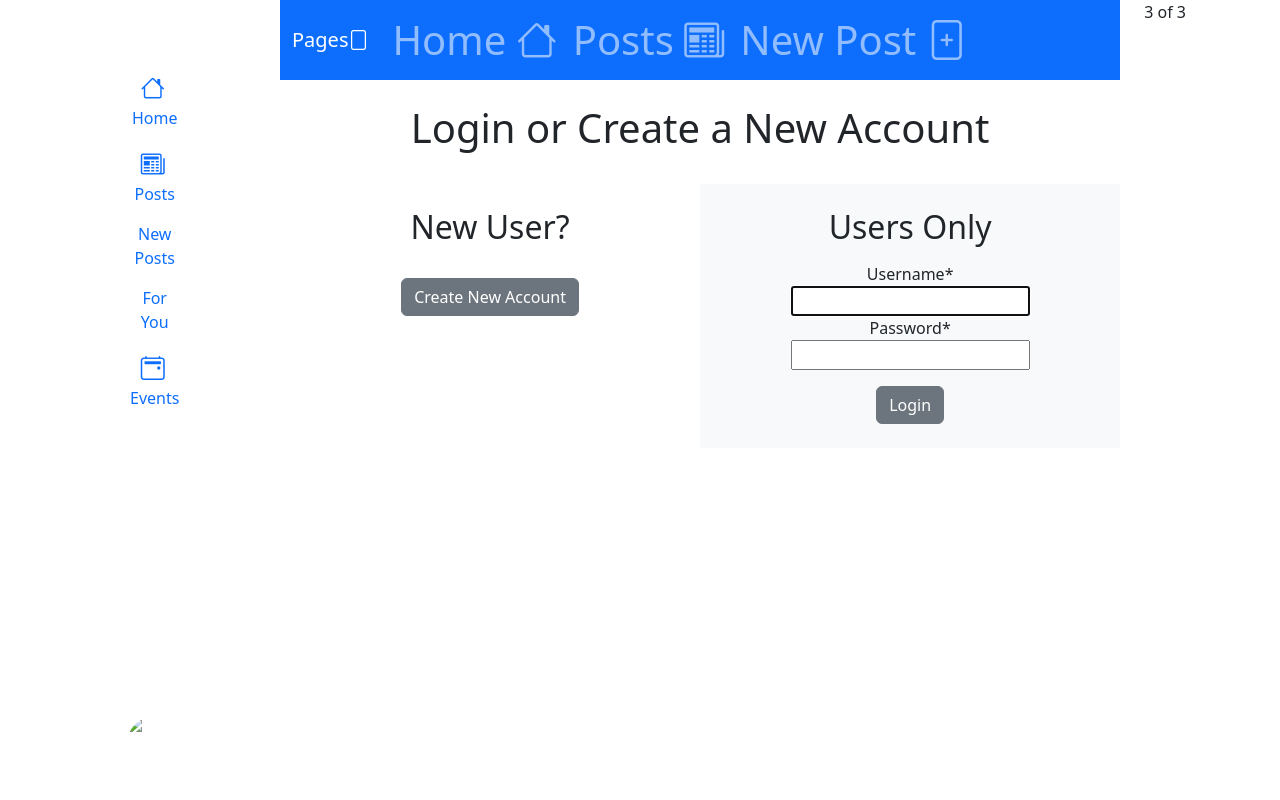
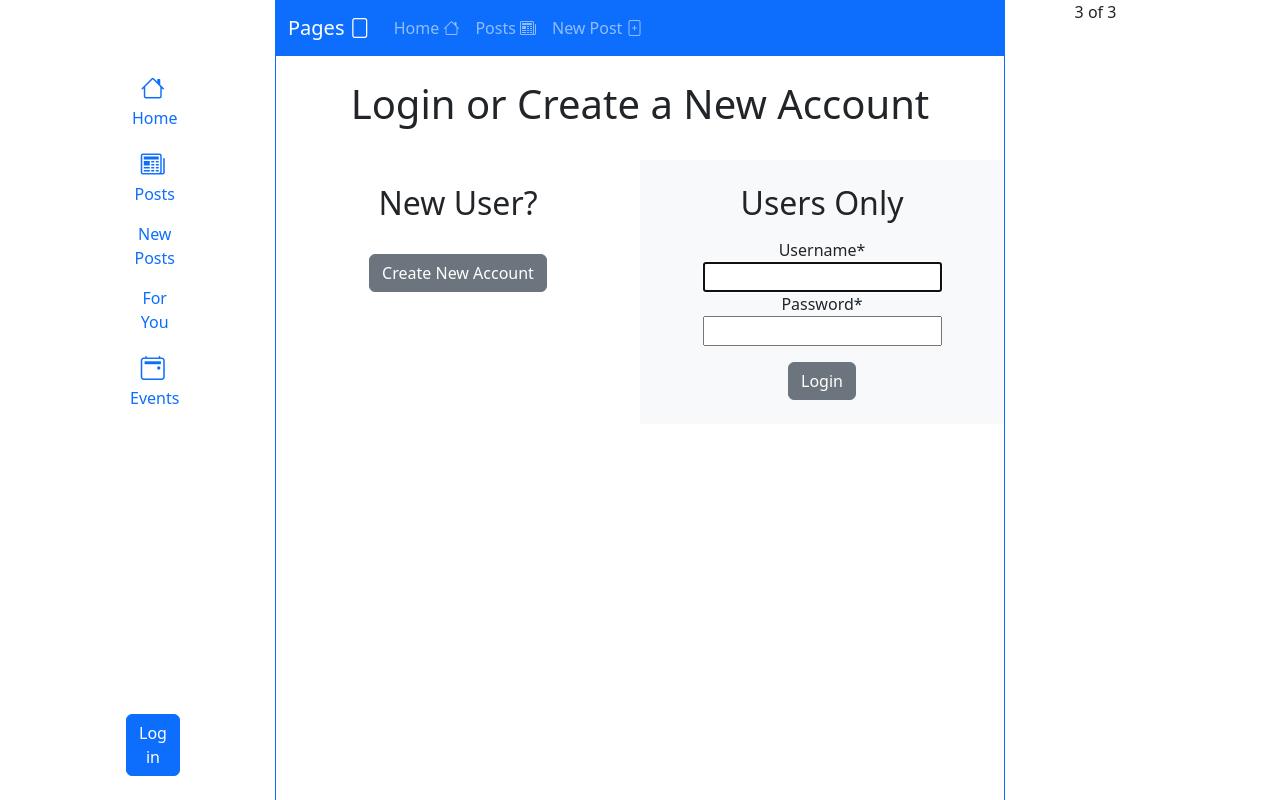
Before and after one commit to TUDublin/code-and-docs-CiananNicolai, a Django app: a page that uses templates/base.html in a window 1280 px wide. Run offline with Django 4.2, Linux system fonts and the light colour scheme; some libraries are stand-ins or nearby versions.

Commit message:
styling, gutter removal.

```diff
--- a/static/custom.css
+++ b/static/custom.css
@@ -1,3 +1,8 @@
 .card-title a {
     text-decoration: none;
   }
+
+.padding-0{
+  padding-right:0;
+  padding-left:0;
+}
--- a/templates/base.html
+++ b/templates/base.html
@@ -8,10 +8,10 @@
     <title>Home</title>
 </head>
 <body class="bgc0">
-  <div class="container">
-      <div class="container-fluid text-center">
-          <div class="row">
-              <div class="col-lg-2">
+  <div class="container ">
+      <div class="container-fluid text-center ">
+          <div class="row g-0">
+              <div class="col-lg-2 border-end border-primary">
                   {% include 'navbar_side.html' %}
               </div>
               <div class="col">
@@ -19,7 +19,7 @@
                   {% block content %}
                   {% endblock %}
               </div>
-              <div class="col-auto">
+              <div class="col-lg-2 border-start border-primary">
                   3 of 3
               </div>
           </div>
--- a/templates/navbar.html
+++ b/templates/navbar.html
@@ -3,11 +3,11 @@
 <link rel="stylesheet" href="https://cdn.jsdelivr.net/npm/bootstrap-icons@1.10.4/font/bootstrap-icons.css">
 <nav class="navbar navbar-expand-lg navbar-dark bg-primary">
     <div class="container-fluid">
-      <a class="navbar-brand " href="{% url 'pages:home' %}">Pages<span class="bi bi-file"></span></a>
+      <a class="navbar-brand display-6" href="{% url 'pages:home' %}">Pages <span class="bi bi-file"></span></a>
       <button class="navbar-toggler"  type="button" data-bs-toggle="collapse" data-bs-target="#navbarSupportedContent" aria-controls="navbarSupportedContent" aria-expanded="false" aria-label="Toggle navigation">
        <span class="navbar-toggler-icon"></span>
       </button>
-      <div class="collapse navbar-collapse display-6" id="navbarSupportedContent">
+      <div class="collapse navbar-collapse" id="navbarSupportedContent">
         <ul class="navbar-nav me-auto mb-2 mb-lg-0">
           <li class="nav-item">
             <a class="nav-link" href="{% url 'pages:home' %}">Home <span class="bi bi-house"></span></a>
--- a/templates/navbar_side.html
+++ b/templates/navbar_side.html
@@ -40,22 +40,24 @@
                 </ul>
                 <hr>
                 <div class="dropdown pb-4">
-                    <a href="#" class="d-flex align-items-center text-white text-decoration-none dropdown-toggle" id="dropdownUser1" data-bs-toggle="dropdown" aria-expanded="false">
-
-                            <img src="{{ user.avatar.url }}" alt="{{ user.username }}'s avatar" width="60" height="60" class="rounded-circle">
-
-                        <span class="d-none d-sm-inline mx-1">loser</span>
-                    </a>
-                    <ul class="dropdown-menu dropdown-menu-dark text-small shadow" aria-labelledby="dropdownUser1">
+                    {% if user.is_authenticated %}
+                      <a href="#" class="d-flex align-items-center text-decoration-none dropdown-toggle" id="dropdownUser1" data-bs-toggle="dropdown" aria-expanded="false">
+                        <img src="{{ user.avatar.url }}" alt="{{ user.username }}'s avatar" width="60" height="60" class="rounded-circle">
+                        <span class="d-none d-sm-inline mx-1">{{ user.username }}</span>
+                      </a>
+                      <ul class="dropdown-menu dropdown-menu text-small shadow" aria-labelledby="dropdownUser1">
                         <li><a class="dropdown-item" href="#">New project...</a></li>
                         <li><a class="dropdown-item" href="#">Settings</a></li>
                         <li><a class="dropdown-item" href="#">Profile</a></li>
                         <li>
-                            <hr class="dropdown-divider">
+                          <hr class="dropdown-divider">
                         </li>
-                        <li><a class="dropdown-item" href="#">Sign out</a></li>
-                    </ul>
-                </div>
+                        <li><a class="dropdown-item" href="{% url 'signout' %}">Sign out</a></li>
+                      </ul>
+                    {% else %}
+                      <a href="{% url 'login' %}" class="btn btn-primary">Log in</a>
+                    {% endif %}
+                  </div>
             </div>
         </div>
     </div>
```
